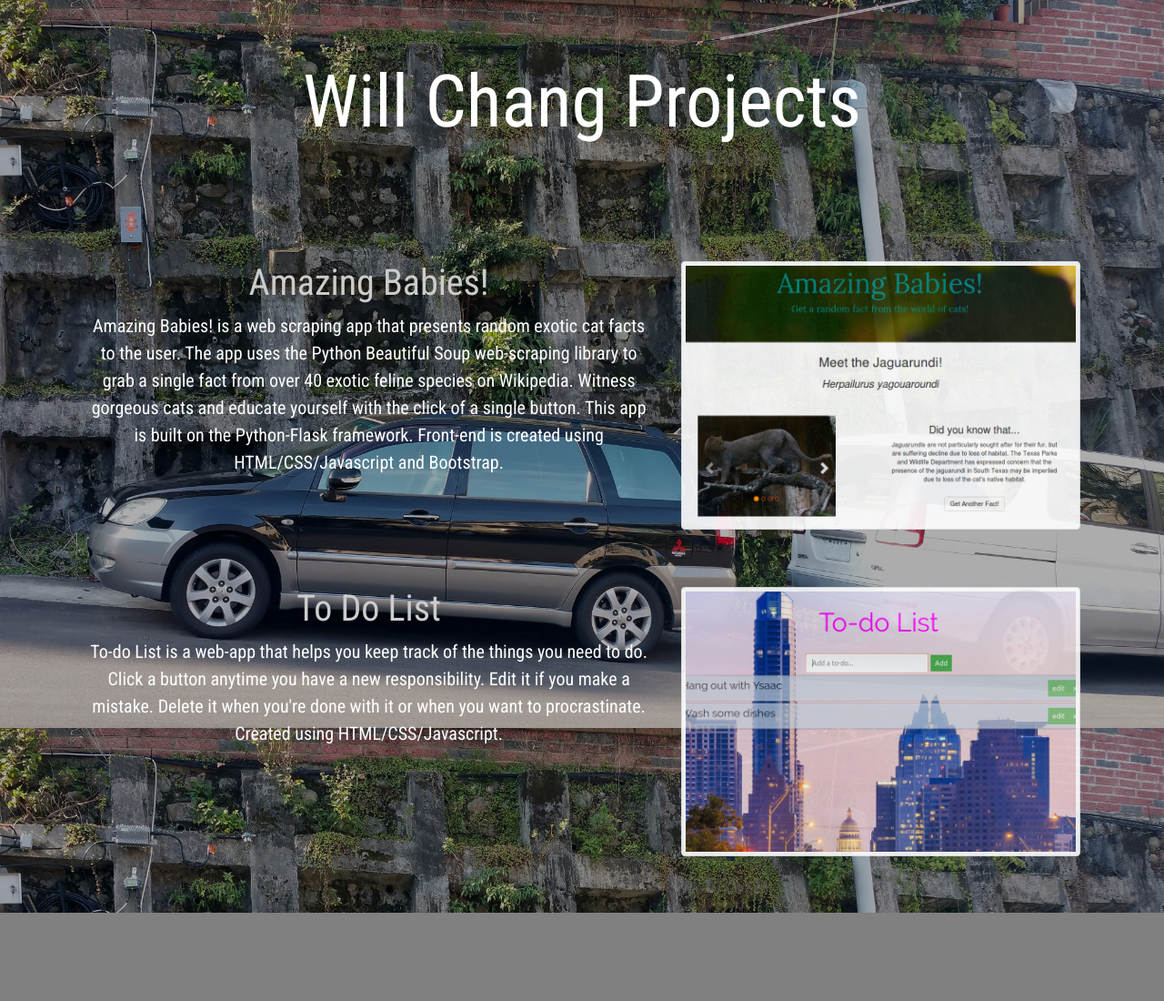
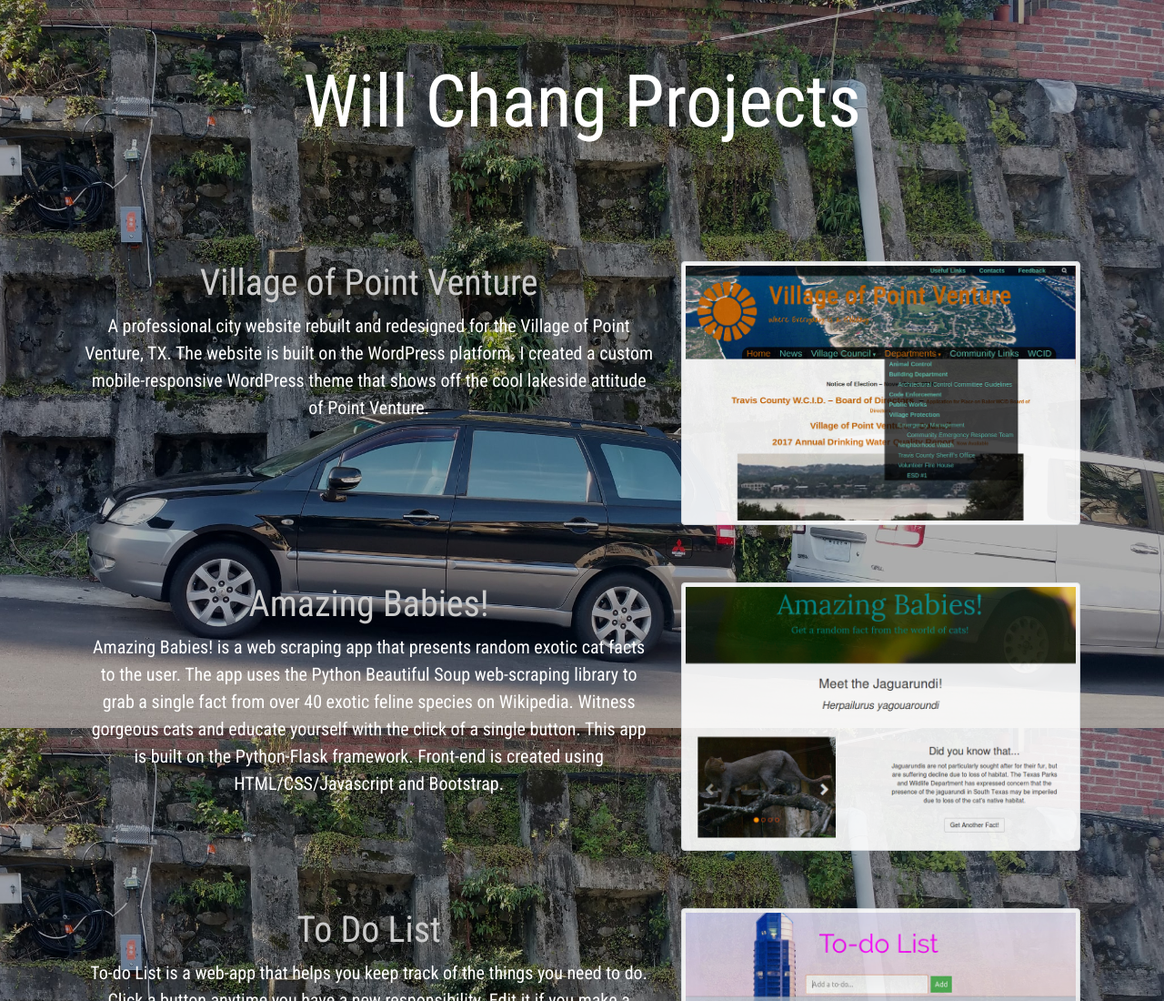
Before and after one commit to wilburqatsi/wilburqatsi.github.io, a plain HTML site: page index.html in a window 1280 px wide. Shown: the top 1100 px of the page at 91% size. Before the commit the page ends 1003 px from the top, so only its background shows below. Drawn offline with nearby package versions, Linux system fonts and the light colour scheme; a script that the page names is missing.

Commit message:
Updated to include Point Venture internship project

```diff
--- a/index.html
+++ b/index.html
@@ -20,6 +20,27 @@
   <div class="container-fluid">
     <h1 class="jumbotron text-center">Will Chang Projects</h1>
 
+    <!--Project: Point Venture-->
+
+    <div class="row">
+      <div class="col-lg-7 col-12">
+        <a href="http://www.vopv.org/" target="_blank"><h2>Village of Point Venture</h2></a>
+        <p>
+          A professional city website rebuilt and redesigned for the Village of Point Venture, TX.
+          The website is built on the WordPress platform. I created a custom mobile-responsive
+          WordPress theme that shows off the cool lakeside attitude of Point Venture.
+        </p>
+      </div>
+
+      <div class="col-lg-5 col-12">
+        <a href="http://www.vopv.org/" target="_blank">
+          <img class="img-thumbnail" src="pics/pointventure.png">
+        </a>
+      </div>
+    </div>
+
+    <!--Project: Amazing Babies-->
+
     <div class="row">
       <div class="col-lg-7 col-12">
         <a href="https://amazingbabies.herokuapp.com/" target="_blank"><h2>Amazing Babies!</h2></a>
@@ -37,10 +58,9 @@
           <img class="img-thumbnail" src="pics/amazingbabies.png">
         </a>
       </div>
-
-
     </div>
 
+    <!--Project: To Do List-->
 
     <div class="row">
 
@@ -52,7 +72,6 @@
           Delete it when you're done with it or when you want to procrastinate. Created using
           HTML/CSS/Javascript.
         </p>
-
       </div>
 
       <div class="col-lg-5 col-12">
@@ -60,9 +79,6 @@
           <img class="img-thumbnail"  src="pics/todoList.png">
         </a>
       </div>
-
-
-
     </div>
 
   </div>
```
Also changed, not shown: pics/pointventure.png (added).
